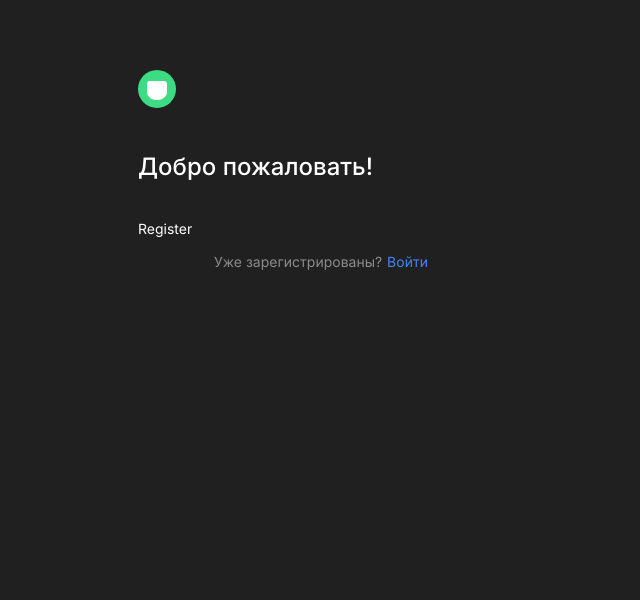
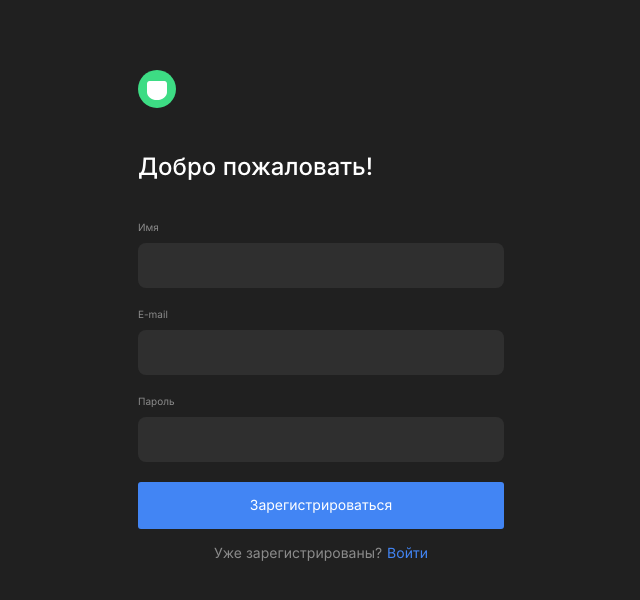
Before and after one commit to MiskevichStanislav/movies-explorer-frontend, a React (Create React App) app: page /signup in a window 1280 px wide. Shown: the top 600 px of the page, without its empty margins (319-959 px from the left). Built offline with nearby package versions, Linux system fonts and the light colour scheme.

Commit message:
creating  registration block+

```diff
--- a/src/components/Login/Login.js
+++ b/src/components/Login/Login.js
@@ -24,7 +24,7 @@ function Login() {
                 value={password}
                 setValue={setPassword}
             />
-            <button className='form__submit-button'>Войти</button>
+            <button className='authform__submit-button'>Войти</button>
         </form>
     );
 }
--- a/src/components/Register/Register.js
+++ b/src/components/Register/Register.js
@@ -1,10 +1,37 @@
+import { useState } from "react";
 import './Register.css';
+import Field from "../Field/Field";
 
 function Register() {
+    const [name, setName] = useState('')
+    const [email, setEmail] = useState('')
+    const [password, setPassword] = useState('')
+
+    function handleSubmitForm(evt) {
+        evt.preventDefault()
+        console.log(name, email, password);
+    }
     return (
-        <div className="register-page">
-            Register
-        </div>
+        <form className="form" onSubmit={handleSubmitForm} name='register'>
+            <Field
+                text='Имя'
+                value={name}
+                setValue={setName}
+            />
+            <Field
+                text='E-mail'
+                type='email'
+                value={email}
+                setValue={setEmail}
+            />
+            <Field
+                text='Пароль'
+                type='password'
+                value={password}
+                setValue={setPassword}
+            />
+            <button className='authform__submit-button'>Зарегистрироваться</button>
+        </form>
     );
 }
 
--- a/src/layouts/AuthLayout/AuthLayout.css
+++ b/src/layouts/AuthLayout/AuthLayout.css
@@ -29,14 +29,13 @@
 .auth__topic-link {
     color: #4285f4;
 }
-
-.form {
+.authform {
     display: flex;
     flex-direction: column;
     height: calc(100% - 211px);
 }
 
-.form__submit-button {
+.authform__submit-button {
     margin-top: auto;
     width: 100%;
     background-color: #4285f4;
```
Also changed, not shown: src/images/header_profile.svg (added).
